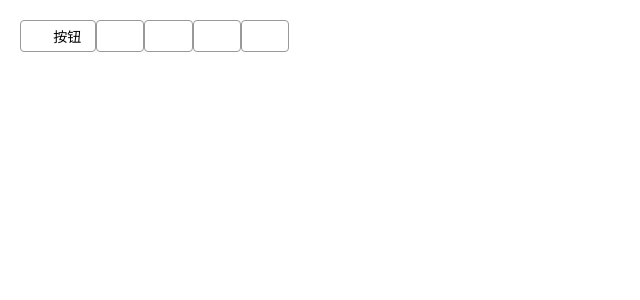
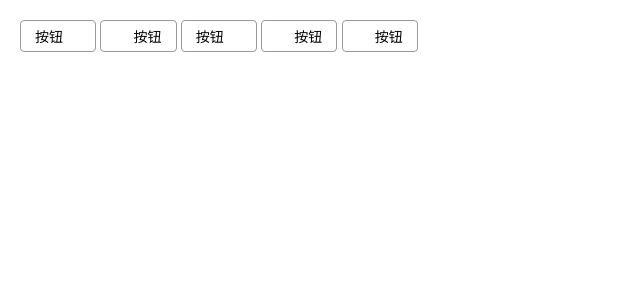
Before and after one commit to Apple-yong/apple-ui, a Vue app: page / in a window 1280 px wide. Shown: the top 300 px of the page, without its empty margins (0-640 px from the left). Built offline with nearby package versions, Linux system fonts and the light colour scheme.

Commit message:
button按钮组件完成

```diff
--- a/src/App.vue
+++ b/src/App.vue
@@ -1,10 +1,10 @@
 <template>
   <div id="app">
-    <gbutton icon="set">按钮</gbutton>
-    <gbutton icon="set"></gbutton>
-    <gbutton icon="set" ></gbutton>
-    <gbutton icon="set"></gbutton>
-    <gbutton icon="set" icon-position="left"></gbutton>
+    <gbutton icon="set" icon-position="right">按钮</gbutton>
+    <gbutton icon="set" icon-position="left">按钮</gbutton>
+    <gbutton icon="set" icon-position="right">按钮</gbutton>
+    <gbutton icon="set" icon-position="left">按钮</gbutton>
+    <gbutton icon="set" icon-position="left">按钮</gbutton>
   </div>
 </template>
 
@@ -23,5 +23,8 @@ export default {
 @import "assets/cssreset.css";
 #app {
     margin: 20px;
+    .g-button{
+      margin-right: .3em;
+    }
 }
 </style>
--- a/src/components/button.vue
+++ b/src/components/button.vue
@@ -1,10 +1,10 @@
 <template>
-        <button class="g-button">
+        <button class="g-button" :class="{[`icon-${iconPosition}`]: true}">
             <svg v-if="icon" class="icon" aria-hidden="true">
                 <use :xlink:href="` #i-${icon} `" ></use>
             </svg>
             <!-- 如果加了内容就要用slot显示 -->
-            <div class="content">
+            <div class="g-button-content">
                 <slot></slot>
             </div>
         </button>
@@ -26,6 +26,7 @@ export default {
 
 <!-- Add "scoped" attribute to limit CSS to this component only -->
 <style scoped lang="scss">
+    @import "../styles/_var.scss";
     .icon {
         width: 1em;
         height: 1em;
@@ -34,47 +35,34 @@ export default {
         overflow: hidden;
     }
     .g-button{
-         --button-height: 32px;
-        --font-size: 14px;
-        --button-active-bg: #eee;
-        --border-radius: 4px;
-        --color: #333;
-        --border-color: #999;
-        --border-color-hover: #666;
-        font-size: var(--font-size);
-        height: var(--button-height);
+        font-size: $font-size;
+        height: $button-height;
         padding: 0 1em;
-        border-radius: var(--border-radius);
-        border: 1px solid var(--border-color);
-        background: var(--button-bg);
-        display: inline-flex;
-        justify-content: center;
-        align-items: center;
-        &:hover {
-            border-color: var(--border-color-hover);
-        }
-        &:active {
-            background-color: var(--button-active-bg);
-        }
-        &:focus {
-            outline: none;
-        }
-        > .icon{
-            order: 1;
-        }
-        > .content{
-            order: 2;
+        border-radius: $border-radius;
+        border: 1px solid $border-color;
+        background: $button-bg;
+        display: inline-flex; justify-content: center; align-items: center;
+        vertical-align: middle;
+        &:hover { border-color: $border-color-hover; }
+        &:active { background-color: $button-active-bg; }
+        &:focus { outline: none; }
+        &.icon-left{
+            .icon{
+                margin-right: .3em;
+                order: 1;
+            }
+            .g-button-content{
+                order: 2;
+            }
         }
         &.icon-right{
-            > .icon{
+            .icon{
+                margin-left: .3em;
                 order: 2;
             }
-            > .content{
+            .g-button-content{
                 order: 1;
             }
         }
     }
-    .content{
-        margin-left: .3em;
-    }
 </style>
--- /dev/null
+++ b/src/styles/_var.scss
@@ -0,0 +1,26 @@
+$border-color-hover: #666;
+$border-color: #999;
+$border-color-light: lighten($border-color, 30%);
+$border-radius: 4px;
+$box-shadow-color: rgba(0, 0, 0, 0.5);
+$button-active-bg: #eee;
+$button-bg: white;
+$button-height: 32px;
+$color: #333;
+$light-color: #666;
+$font-size: 14px;
+$small-font-size: 12px;
+$input-height: 32px;
+$red: #F1453D;
+$grey: #eee;
+$blue: #4a90e2;
+.box-shadow {
+  box-shadow: 0 0 5px rgba(0, 0, 0, 0.15);
+}
+@keyframes spin {
+  0% { transform: rotate(0deg); }
+  100% { transform: rotate(360deg); }
+}
+@mixin spin {
+  animation: spin 2s infinite linear;
+}
```
